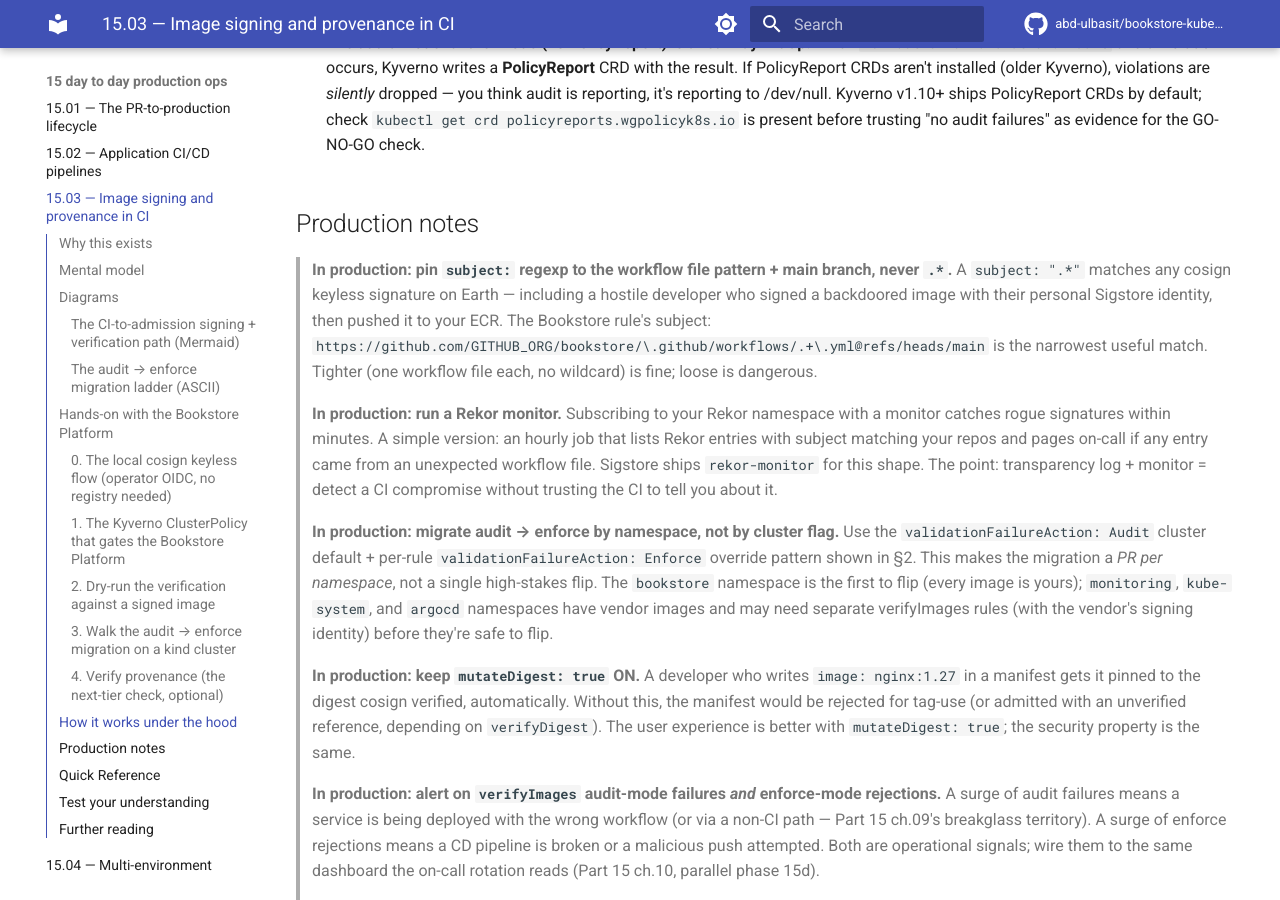
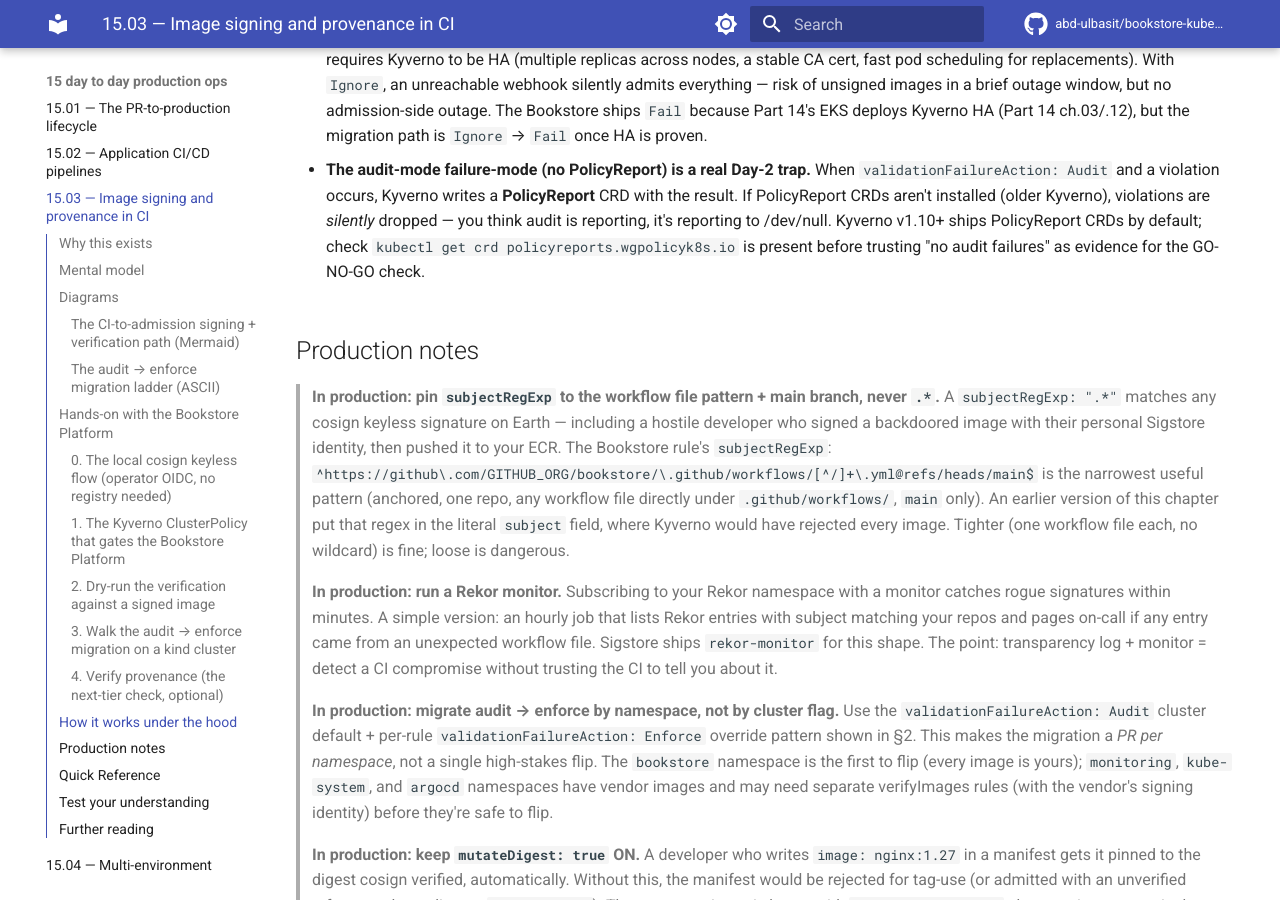
Before and after one commit to abd-ulbasit/bookstore-kubernetes-guide, an MkDocs documentation site: the page built from full-guide/15-day-to-day-production-ops/03-image-signing-and-provenance.md, in a window 1280 px wide and 900 px high, scrolled down 9780 px. Built offline with MkDocs 1.6.1 and Material for MkDocs 9.7.7, drawn with Linux system fonts in a browser that asks for light colours; comment, search, counter and statistics services are not loaded; some of the changed text lies outside the part shown.

Commit message:
Require a signing subject in the Kyverno image-signature policy
kyverno-image-signing.tf added `subject` only when the variable was
non-empty, and it defaulted to "". The default policy therefore checked
the issuer alone. Any GitHub Actions workflow in any repository, an
attacker's own included, can produce a signature that passes.

The documented subjects were also broken. Kyverno's `subject` is matched
literally, with only * and ? wildcards (verified against Kyverno 1.13's
matchCertificateData). Regexes belong in `subjectRegExp`. So the README's
`https://github.com/your-org/.+`, ch.14.12's `.../<REPO>/.+  # regex` and
ch.15.03's `.../workflows/.+\.yml@refs/heads/main` could never match
a single signature, and an Enforce flip would have rejected every image.

- variables.tf: image_signing_keyless_subject is required when
  enable_image_signing = true, through a cross-variable validation that
  also rejects "*" and ".+". Tested with plan: rejected when empty, "*"
  or a regex; accepted for an exact workflow@ref; ignored when signing
  is off. New image_signing_image_references (default ["*"], unchanged)
  and image_signing_validation_failure_action (default "Audit",
  unchanged; validated Audit|Enforce), so narrowing scope and switching
  to Enforce are tfvars changes, not hand edits.
- kyverno-image-signing.tf: always sends issuer + subject. The header
  explains why issuer-only is worthless, why the old org-wide regex was
  too broad even if it had worked, and that Audit blocks nothing.
- Docs: README and ch.14.12 use an exact workflow@ref subject and
  scoped imageReferences. Ch.14.12 step 7 points at the variable instead
  of "line 187". Ch.15.03 moves its regexes to an anchored
  `subjectRegExp` and says why. Ch.15.01's cosign verify, which claims
  to reproduce that admission check, is narrowed from any repo, workflow
  and ref to the bookstore repo's workflows on main.

terraform validate and mkdocs build --strict pass.

Co-Authored-By: Claude Opus 5.5 <noreply@anthropic.com>

````diff
--- a/full-guide/15-day-to-day-production-ops/03-image-signing-and-provenance.md
+++ b/full-guide/15-day-to-day-production-ops/03-image-signing-and-provenance.md
@@ -90,10 +90,10 @@ admission, or trust none.**
      `https://github.com/GITHUB_ORG/REPO/.github/workflows/<NAME>.yml@refs/heads/main`,
      and the issuer is `https://token.actions.githubusercontent.com`.
      (Kyverno's `verifyImages.attestors.entries.keyless.{issuer,subject}`
-     fields encode this.)
+     fields encode this; `subjectRegExp` when you need a pattern.)
   Skipping any link makes the whole chain ornamental. **Verifying digest
   but not identity** lets an attacker who push-by-digest to ECR pass;
-  verifying identity but trusting `subject: ".*"` lets *any* GitHub
+  verifying identity but trusting a match-anything subject lets *any* GitHub
   Actions workflow pass.
 
 - **Keyless means "no long-lived signing key", not "no
@@ -144,15 +144,16 @@ admission, or trust none.**
   `bookstore` namespace (where every image is signed via the new
   workflow) while remaining audit in `kube-system`, `monitoring`, and
   other namespaces with vendor images (Prometheus, KEDA) that may not
-  be signed in a way your `subject:` regexp matches. (c) **full
+  be signed in a way your `subjectRegExp` matches. (c) **full
   enforce** — extend the rule's match expression to all namespaces
   once every image in every namespace either is signed by you or
   matches a separate, vendor-specific verifyImages rule. The chapter
   ships the audit-mode rule and the partial-enforce variant; full
   enforce is a per-cluster judgement call.
 
-The trap to keep in view: **the rule is only as strict as its `subject:`
-regexp**. A regexp of `.*` matches any cosign keyless signature from any
+The trap to keep in view: **the rule is only as strict as its
+`subjectRegExp`** (and a regex placed in the literal `subject` field
+is not strict, it is broken: it matches nothing). A regexp of `.*` matches any cosign keyless signature from any
 workflow — useless. A regexp scoped to your org but not the specific
 workflow lets a malicious *other* workflow in your org sign. A regexp
 scoped to the workflow file but not the branch lets a malicious branch
@@ -354,8 +355,12 @@ spec:
                     # Use a regexp to pin to the specific workflow file
                     # name pattern, the specific repo, AND main. A loose
                     # regexp here is the single biggest verifyImages
-                    # foot-gun.
-                    subject: 'https://github.com/GITHUB_ORG/bookstore/.github/workflows/.+\.yml@refs/heads/main'
+                    # foot-gun. The field matters: `subject` is matched
+                    # LITERALLY (only * and ? wildcards), so a regex in
+                    # `subject` never matches and every image fails.
+                    # Regexes go in `subjectRegExp` (Kyverno 1.13+,
+                    # chart 3.3.x), anchored with ^...$.
+                    subjectRegExp: '^https://github\.com/GITHUB_ORG/bookstore/\.github/workflows/[^/]+\.yml@refs/heads/main$'
                     rekor:
                       # Pin to the public Sigstore Rekor; for a private
                       # Sigstore deployment, point at your instance.
@@ -372,7 +377,7 @@ spec:
           #       - entries:
           #           - keyless:
           #               issuer: 'https://token.actions.githubusercontent.com'
-          #               subject: 'https://github.com/GITHUB_ORG/bookstore/.github/workflows/.+\.yml@refs/heads/main'
+          #               subjectRegExp: '^https://github\.com/GITHUB_ORG/bookstore/\.github/workflows/[^/]+\.yml@refs/heads/main$'
 ```
 
 Read carefully:
@@ -569,13 +574,16 @@ enforce shape and is not necessary for stage 2 to ship.
 
 ## Production notes
 
-> **In production: pin `subject:` regexp to the workflow file pattern
-> + main branch, never `.*`.** A `subject: ".*"` matches any cosign
+> **In production: pin `subjectRegExp` to the workflow file pattern
+> + main branch, never `.*`.** A `subjectRegExp: ".*"` matches any cosign
 > keyless signature on Earth — including a hostile developer who signed
 > a backdoored image with their personal Sigstore identity, then
-> pushed it to your ECR. The Bookstore rule's subject:
-> `https://github.com/GITHUB_ORG/bookstore/\.github/workflows/.+\.yml@refs/heads/main`
-> is the narrowest useful match. Tighter (one workflow file each, no
+> pushed it to your ECR. The Bookstore rule's `subjectRegExp`:
+> `^https://github\.com/GITHUB_ORG/bookstore/\.github/workflows/[^/]+\.yml@refs/heads/main$`
+> is the narrowest useful pattern (anchored, one repo, any workflow file
+> directly under `.github/workflows/`, `main` only). An earlier version
+> of this chapter put that regex in the literal `subject` field, where
+> Kyverno would have rejected every image. Tighter (one workflow file each, no
 > wildcard) is fine; loose is dangerous.
 
 > **In production: run a Rekor monitor.** Subscribing to your Rekor
@@ -678,7 +686,7 @@ spec:
             - entries:
                 - keyless:
                     issuer: 'https://token.actions.githubusercontent.com'
-                    subject: 'https://github.com/GITHUB_ORG/bookstore/\.github/workflows/.+\.yml@refs/heads/main'
+                    subjectRegExp: '^https://github\.com/GITHUB_ORG/bookstore/\.github/workflows/[^/]+\.yml@refs/heads/main$'
                     rekor: { url: 'https://rekor.sigstore.dev' }
           # attestations:                              # stage-3 provenance
           #   - type: 'https://slsa.dev/provenance/v0.2'
@@ -694,7 +702,7 @@ Checklist:
       with `cosign attest --type spdxjson` — SBOM is signed and bound
       to the digest
 - [ ] Kyverno `ClusterPolicy` matches `imageReferences:` to the
-      Bookstore ECR path AND `subject:` to the specific workflow
+      Bookstore ECR path AND `subjectRegExp` to the specific workflow
       file pattern on `main`
 - [ ] `mutateDigest: true` + `verifyDigest: true` + `required: true`
       — tag references get pinned and verified at admission
````
Also changed, not shown: full-guide/14-eks-in-production-a-to-z/12-supply-chain-security.md (+17 -10 lines), full-guide/15-day-to-day-production-ops/01-pr-to-production-lifecycle.md (+1 -1 lines), full-guide/examples/bookstore-platform/terraform/README.md (+5 -4 lines), 2 other files.
